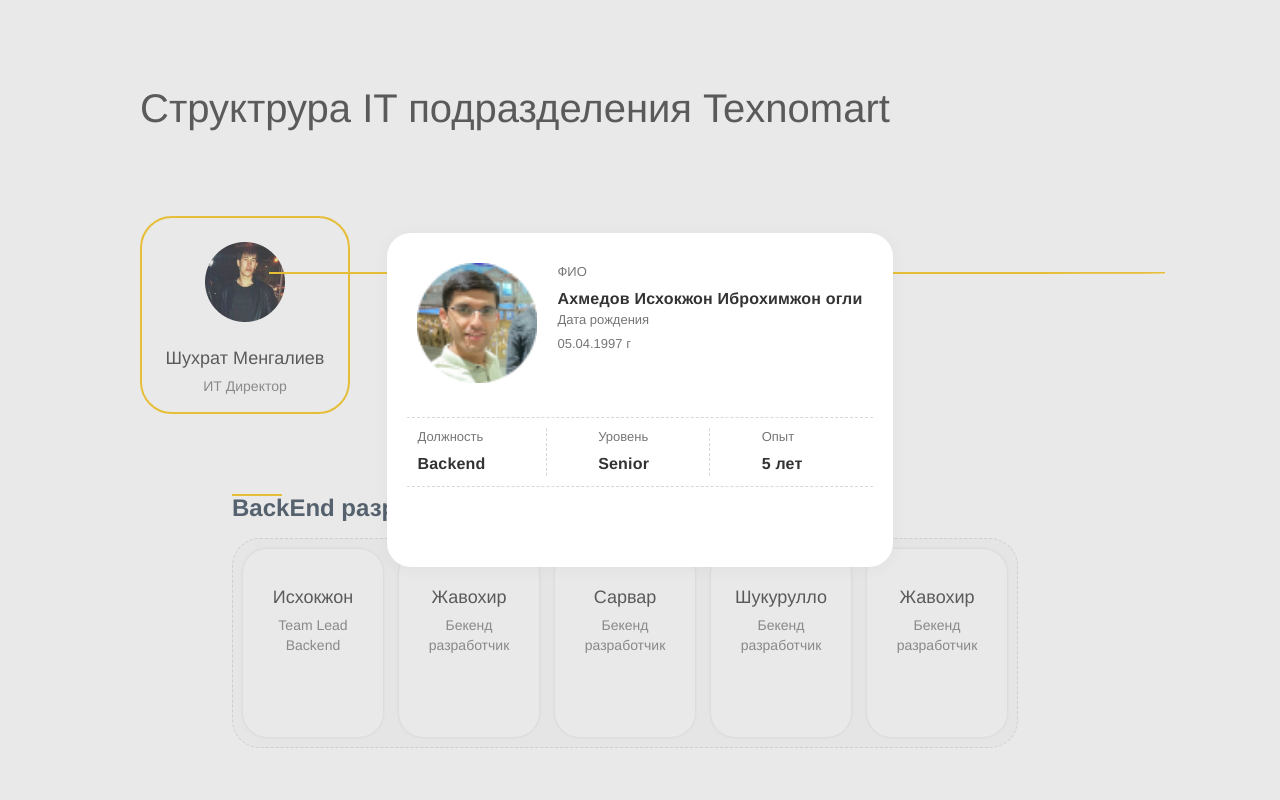
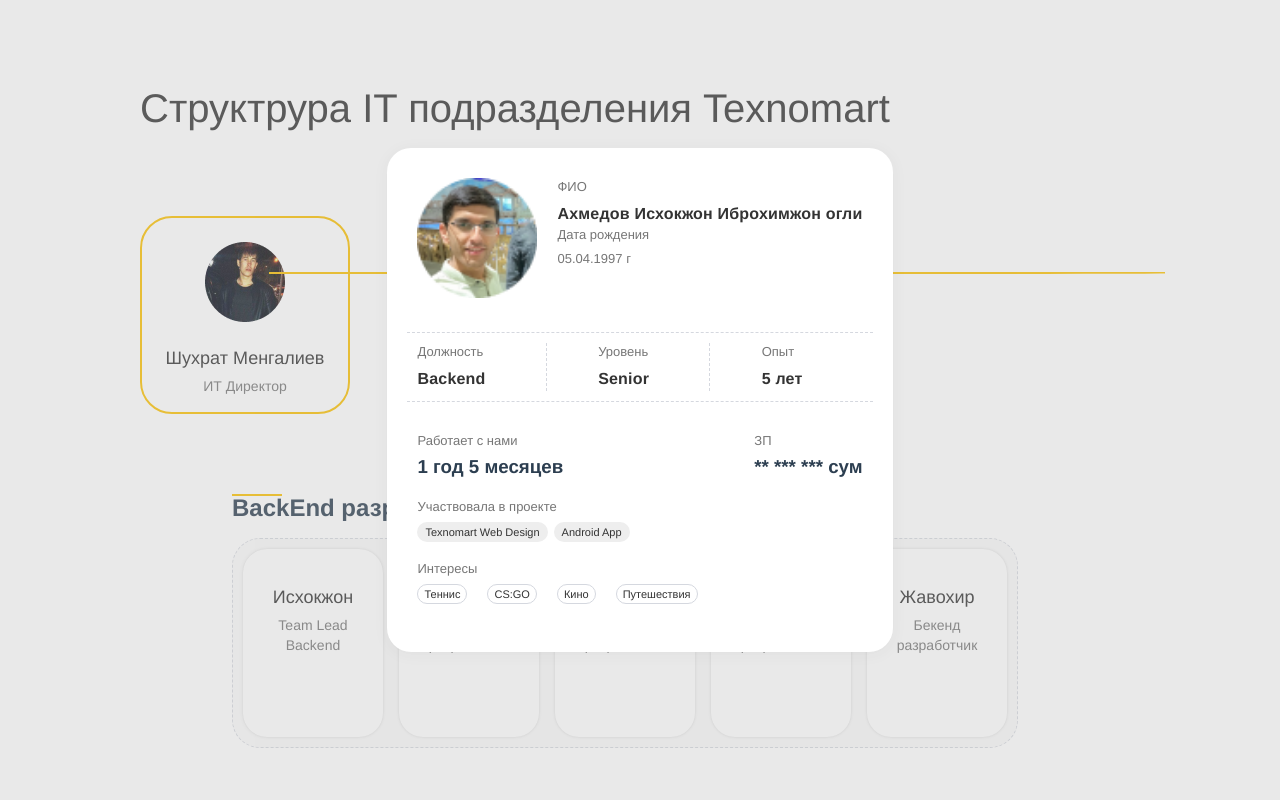
Before and after one commit to ideapadkn/it-otdel-textnomart, a Vue app: page / in a window 1280 px wide. Both pictures are taken after a click on the element 686 px from the left and 621 px from the top of the page. Shown: the top 800 px of the page. Built offline with nearby package versions, Linux system fonts and the light colour scheme.

Commit message:
the end component my-dialog (full)

```diff
--- a/src/components/back-end/my-dialog.vue
+++ b/src/components/back-end/my-dialog.vue
@@ -33,7 +33,28 @@
         </div>
       </div>
       <div class="content__inner">
-
+        <div class="content__inner-item">
+          <div>
+            <p class="info__text">Работает с нами</p>
+            <h3>1 год 5 месяцев</h3>
+          </div>
+          <div>
+            <p class="info__text">ЗП</p>
+            <h3>** *** *** сум</h3>
+          </div>
+        </div>
+        <div>
+          <p class="info__text">Участвовала в проекте</p>
+          <a class="link" href="#">Texnomart Web Design</a>
+          <a class="link" href="#">Android App</a>
+        </div>
+        <div>
+          <p class="info__text">Интересы</p>
+          <span class="span">Теннис</span>
+          <span class="span">CS:GO</span>
+          <span class="span">Кино</span>
+          <span class="span">Путешествия</span>
+        </div>
       </div>
     </div>
   </div>
@@ -85,12 +106,42 @@
         border-top: 1px dashed #D5D8DF;
         border-bottom: 1px dashed #D5D8DF;
       }
+      &:nth-child(3) {
+        flex-direction: column;
+      }
       .block {
         border-right: 1px dashed #D5D8DF;
         padding-right: 60px;
         &:nth-child(3) {
           border: none;
         }
+      }
+      .content__inner-item {
+        display: flex;
+        justify-content: space-between;
+      }
+      .link {
+        font-style: normal;
+        font-weight: 400;
+        font-size: 11px;
+        line-height: 16px;
+        color: #333333;
+        padding: 4px 8px;
+        background: #EEEEEE;
+        border-radius: 50px;
+        text-decoration: none;
+        margin-right: 6px;
+      }
+      .span {
+        font-style: normal;
+        font-weight: 400;
+        font-size: 11px;
+        line-height: 16px;
+        color: #333333;
+        border: 1px solid #D5D8DF;
+        margin-right: 20px;
+        padding: 3px 6px;
+        border-radius: 30px;
       }
       .info {
         &__title {
```
